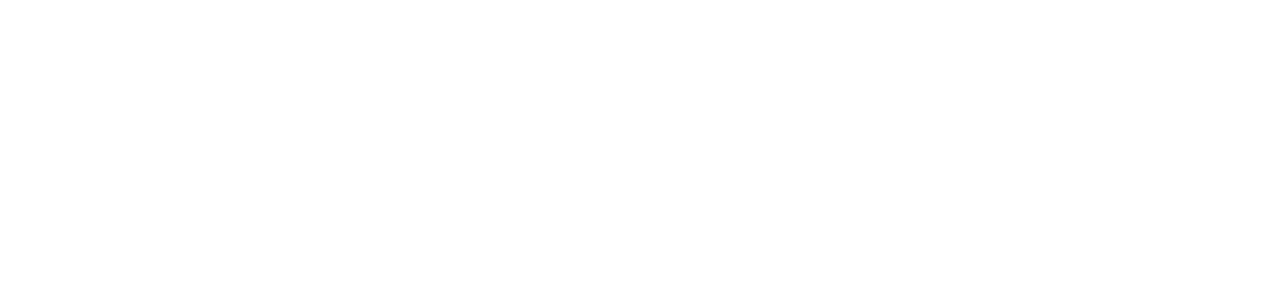
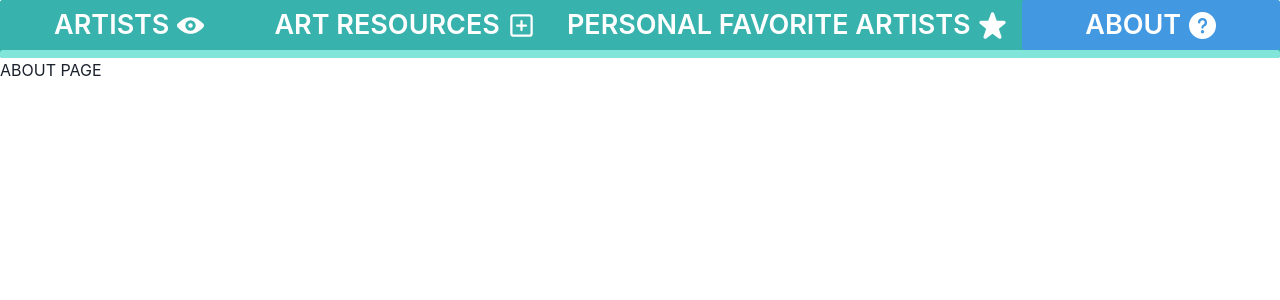
Before and after one commit to timothyhsu8/ArtDiscover, a React (Create React App) app: page /about in a window 1280 px wide. Shown: the top 300 px of the page. Built offline with nearby package versions, Linux system fonts and the light colour scheme.

Commit message:
Adjusted text styling for artist thumbnails. Links to all other pages working.

```diff
--- a/src/App.js
+++ b/src/App.js
@@ -1,16 +1,22 @@
 import React from 'react';
 import { ChakraProvider, theme } from "@chakra-ui/react"
 import { BrowserRouter as Router, Switch, Route } from 'react-router-dom'
-import Homepage from "./pages/Homepage"
+import ArtistsPage from "./pages/ArtistsPage"
+import MyFavArtistsPage from './pages/MyFavArtistsPage';
+import ArtResourcesPage from './pages/ArtResourcesPage';
+import AboutPage from './pages/AboutPage';
 
 function App() {
   return (
     <ChakraProvider>
       <Router>
-          <Switch>
-            <Route exact path="/" component={Homepage}></Route>
-          </Switch>
-        </Router>
+        <Switch>
+          <Route exact path={["/", "/artists"]} component={ArtistsPage}></Route>
+          <Route path="/favoriteartists" component={MyFavArtistsPage}></Route>
+          <Route path="/artresources" component={ArtResourcesPage}></Route>
+          <Route path="/about" component={AboutPage}></Route>
+        </Switch>
+      </Router>
     </ChakraProvider>
   );
 }
--- a/src/components/ArtistThumbnail.js
+++ b/src/components/ArtistThumbnail.js
@@ -1,5 +1,5 @@
 import React from 'react'
-import { Box, Text, Center, Button } from "@chakra-ui/react"
+import { Text, Center, Button } from "@chakra-ui/react"
 
 export default function ArtistThumbnail( {artistName, description, imageURL} ) {
 
@@ -16,8 +16,8 @@
             bgRepeat="no-repeat"
             position="relative"
             >
-            <Center><Text bottom="8" position="absolute" as="b" fontSize="40" textColor="white">{artistName}</Text></Center>
-            <Center><Text bottom="2" position="absolute" as="i" fontSize="20" textColor="white">{description}</Text></Center>
+            <Center><Text bottom="8" position="absolute" as="b" fontSize="40" textColor="white" fontWeight="semibold">{artistName}</Text></Center>
+            <Center><Text bottom="2" position="absolute" as="i" fontSize="20" textColor="white" fontWeight="thin">{description}</Text></Center>
         </Button>
     )
 }
--- a/src/components/Header.js
+++ b/src/components/Header.js
@@ -1,32 +1,50 @@
 import React, { useState } from 'react'
+import { Link } from 'react-router-dom'
 import { Box, Spacer, Button, Flex, Grid } from "@chakra-ui/react"
 import { StarIcon, ViewIcon, QuestionIcon, PlusSquareIcon } from '@chakra-ui/icons'
 
-export default function Header( {headerColor} ) {
+export default function Header( {headerColor, currentPage} ) {
 
     const test = () =>{
-        console.log("gamer");
+        return <Link to="gamerville"></Link>
     }
 
     return (
         <Box bgColor={headerColor} minW="100%" minH="50" borderRadius="3">
             <Grid templateColumns="repeat(4, 1fr)" fontSize="28" textColor="white">
+                <Link to={'/artists'}>
                     <Button _hover={{
                         color:"gray.700",
                         bgColor:"orange.200"}}
-                    minW="450" minH="50" bgColor="blue.400" borderRadius="3" fontSize="27" onClick={test}  rightIcon={<ViewIcon />}> ARTISTS </Button>
+                        minW="100%" minH="50" bgColor={(currentPage === "artists") ? "blue.400" : headerColor}
+                        borderRadius="3" fontSize="27" onClick={test}  rightIcon={<ViewIcon />}> ARTISTS
+                    </Button>
+                </Link>
+                <Link to={'/artresources'}>
                     <Button _hover={{
                         color:"gray.700",
                         bgColor:"orange.200"}}
-                 minW="450" minH="50" bgColor={headerColor} borderRadius="3" fontSize="27" onClick={test} rightIcon={<PlusSquareIcon />}> ART RESOURCES </Button>
+                        minW="100%" minH="50" bgColor={(currentPage === "artresources") ? "blue.400" : headerColor}
+                        borderRadius="3" fontSize="27" onClick={test} rightIcon={<PlusSquareIcon />}> ART RESOURCES
+                    </Button>
+                </Link>
+                <Link to={'/favoriteartists'}>
                     <Button _hover={{
                         color:"gray.700",
                         bgColor:"orange.200"}}
-                    minW="450" minH="50" bgColor={headerColor} borderRadius="3" fontSize="27" onClick={test} rightIcon={<StarIcon />}> PERSONAL FAVORITE ARTISTS </Button>
+                        minW="100%" minH="50" bgColor={(currentPage === "personalfavartists") ? "blue.400" : headerColor}
+                        borderRadius="3" fontSize="27" onClick={test} rightIcon={<StarIcon />}>
+                        PERSONAL FAVORITE ARTISTS
+                    </Button>
+                </Link>
+                <Link to={'/about'}>
                     <Button _hover={{
                         color:"gray.700",
                         bgColor:"orange.200"}}
-                    minW="450" minH="50" bgColor={headerColor} borderRadius="3" fontSize="27" onClick={test} rightIcon={<QuestionIcon />}> ABOUT </Button>
+                        minW="100%" minH="50" bgColor={(currentPage === "about") ? "blue.400" : headerColor}
+                        borderRadius="3" fontSize="27" onClick={test} rightIcon={<QuestionIcon />}> ABOUT
+                    </Button>
+                </Link>
             </Grid>
             <Box bgColor="teal.200" minW="100%" minH="2" borderRadius="3" />
         </Box>
--- /dev/null
+++ b/src/pages/AboutPage.js
@@ -0,0 +1,13 @@
+import React from 'react'
+import Header from '../components/Header'
+import { useColorMode, Flex, Box, Grid, Text, Center, Image } from "@chakra-ui/react"
+
+export default function AboutPage() {
+
+    return (
+        <Box>
+            <Header headerColor="teal.400" currentPage="about"/>
+            ABOUT PAGE
+        </Box>
+    )
+}
--- /dev/null
+++ b/src/pages/ArtResourcesPage.js
@@ -0,0 +1,13 @@
+import React from 'react'
+import Header from '../components/Header'
+import { useColorMode, Flex, Box, Grid, Text, Center, Image } from "@chakra-ui/react"
+
+export default function ArtResourcesPage() {
+
+    return (
+        <Box>
+            <Header headerColor="teal.400" currentPage="artresources"/>
+            ART RESOURCES PAGE
+        </Box>
+    )
+}
--- a/src/pages/Homepage.js
+++ b/src/pages/ArtistsPage.js
@@ -1,16 +1,15 @@
-import React, { useState } from 'react'
+import React from 'react'
 import { useColorMode, Flex, Box, Grid, Text, Center, Image } from "@chakra-ui/react"
 import Header from '../components/Header'
-import './Homepage.css'
 import ArtistThumbnail from '../components/ArtistThumbnail';
 
-export default function Homepage() {
+export default function ArtistsPage() {
     const { toggleColorMode } = useColorMode();
 
     return (
         <Box>
             {/* <Button onClick={toggleColorMode}> <MoonIcon /> </Button> */}
-            <Header headerColor="teal.400"/>
+            <Header posi headerColor="teal.400" currentPage="artists"/>
             <Grid templateColumns="repeat(3, 1fr)">
                 <ArtistThumbnail
                     artistName="Kan Liu"
@@ -47,6 +46,36 @@
                     description="League of Legends"
                     imageURL="https://cdnb.artstation.com/p/assets/images/images/031/326/309/large/art-of-maki-sucubus-final.jpg?1603291612"
                     />
+                        <ArtistThumbnail
+                    artistName="Krenz Cushart"
+                    description="Illustrator, Teacher"
+                    imageURL="https://cdnb.artstation.com/p/assets/images/images/025/666/779/large/krenz-cushart-10.jpg?1586536061"
+                    />
+                <ArtistThumbnail
+                    artistName="Toni Infante"
+                    description="Marvel, DC, CD Projekt Red, Boom! Studios, Apple"
+                    imageURL="https://cdna.artstation.com/p/assets/images/images/018/514/910/large/toni-infante-hiakkimaru-w.jpg?1559667902"
+                    />
+                <ArtistThumbnail
+                    artistName="ArtOfMaki"
+                    description="League of Legends"
+                    imageURL="https://cdnb.artstation.com/p/assets/images/images/031/326/309/large/art-of-maki-sucubus-final.jpg?1603291612"
+                    />
+                        <ArtistThumbnail
+                    artistName="Krenz Cushart"
+                    description="Illustrator, Teacher"
+                    imageURL="https://cdnb.artstation.com/p/assets/images/images/025/666/779/large/krenz-cushart-10.jpg?1586536061"
+                    />
+                <ArtistThumbnail
+                    artistName="Toni Infante"
+                    description="Marvel, DC, CD Projekt Red, Boom! Studios, Apple"
+                    imageURL="https://cdna.artstation.com/p/assets/images/images/018/514/910/large/toni-infante-hiakkimaru-w.jpg?1559667902"
+                    />
+                <ArtistThumbnail
+                    artistName="ArtOfMaki"
+                    description="League of Legends"
+                    imageURL="https://cdnb.artstation.com/p/assets/images/images/031/326/309/large/art-of-maki-sucubus-final.jpg?1603291612"
+                    />
 
 
             </Grid>
--- a/src/pages/Homepage.css
+++ /dev/null
@@ -1,3 +0,0 @@
-body {
-    background-color: black;
-}
--- /dev/null
+++ b/src/pages/MyFavArtistsPage.js
@@ -0,0 +1,13 @@
+import React from 'react'
+import Header from '../components/Header'
+import { useColorMode, Flex, Box, Grid, Text, Center, Image } from "@chakra-ui/react"
+
+export default function MyFavArtistsPage() {
+
+    return (
+        <Box>
+            <Header headerColor="teal.400" currentPage="personalfavartists"/>
+            MY FAVORITE ARTISTS PAGE
+        </Box>
+    )
+}
```
Lines whose indentation alone changed are shown as unchanged.
